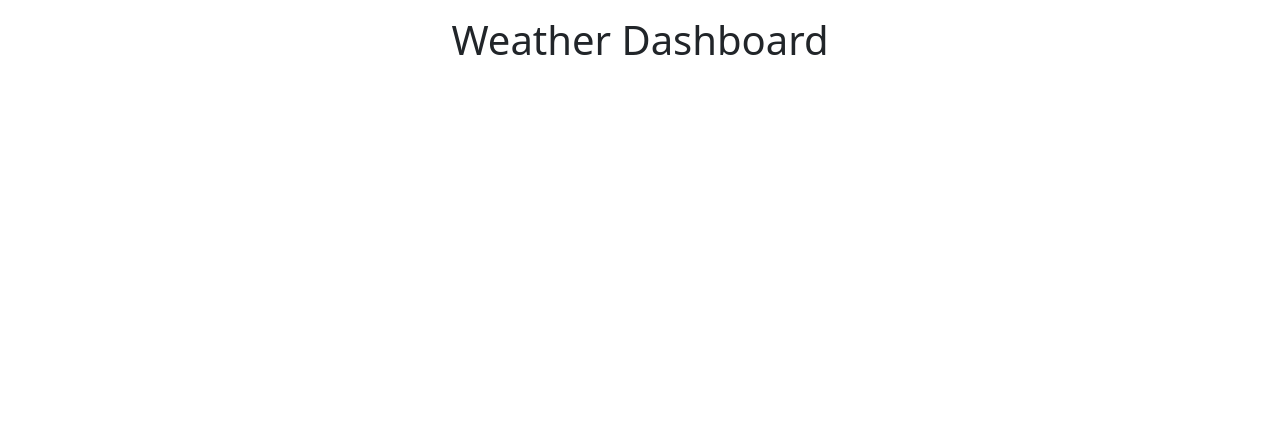
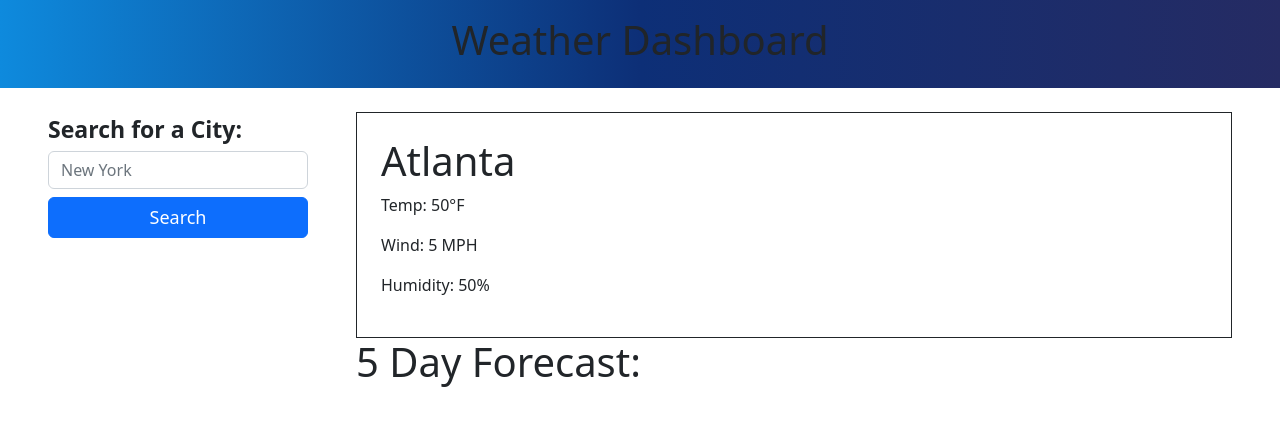
Before and after one commit to areed98/weather-dashboard, a plain HTML site: page index.html in a window 1280 px wide. Drawn offline with nearby package versions, Linux system fonts and the light colour scheme.

Commit message:
HTML mostly done, styling needs to be finished, script next

```diff
--- a/assets/css/style.css
+++ b/assets/css/style.css
@@ -0,0 +1,19 @@
+* {
+    margin: 0;
+    padding: 0;
+    box-sizing: border-box;
+}
+
+header {
+    background-image: linear-gradient(to right, rgb(14, 138, 221), rgb(13, 47, 119), rgb(37, 43, 99));
+}
+
+form label {
+    font-size: 1.8vw;
+    font-weight: bold;
+}
+
+.btn-primary {
+    width: 100%;
+    font-size: large;
+}
--- a/index.html
+++ b/index.html
@@ -22,15 +22,43 @@
 
     <!-- Main section begins -->
     <main>
-        <section class="">
-            <section id="searchContainer" class="">
-                <form id="">
-                    <div class="">
+        <section class="row gx-5 m-4">
+            <!-- Search button and history -->
+            <section id="searchContainer" class="col-12 col-lg-4 col-xl-3">
+                <form id="formContainer">
+                    <div class="form-group">
+                        <label for="formInput" class="mb-1">Search for a City:</label>
+                        <input id="formInput" type="text" class="form-control mb-1" placeholder="New York">
+                    </div>
+                    <button id="formSubmit" type="submit" class="btn btn-primary mt-1">Search</button>
+                </form>
+                <!-- Search history here -->
+                <div id="historyContainer">
 
+                </div>
+            </section>
+
+            <!-- Weather Data Section here -->
+            <section id="dataContainer" class="col-12 col-lg-8 col-xl-9">
+                <div class="border border-dark p-4">
+                    <div id="cityContainer" class="d-flex">
+                        <h1 id="cityName">Atlanta</h1>
+                        <img id="cityIcon"></img>
                     </div>
-                </form>
+                    <p id="cityTemp">Temp: 50°F</p>
+                    <p id="cityWind">Wind: 5 MPH</p>
+                    <p id="cityHumidity">Humidity: 50%</p>
+                </div>
+                <h1>5 Day Forecast:</h1>
+                <div class="col-12 col-lg-8 col-xl-9">
+                    <div id="forecastContainer" class="d-flex row">
+                        <!-- Forecast cards here -->
+                    </div>
+                </div>
             </section>
         </section>
     </main>
+    <script src="https://cdnjs.cloudflare.com/ajax/libs/moment.js/2.29.4/moment.min.js"></script>
+    <script src = "./assets/js/script.js"></script>
 </body>
 </html>
```
